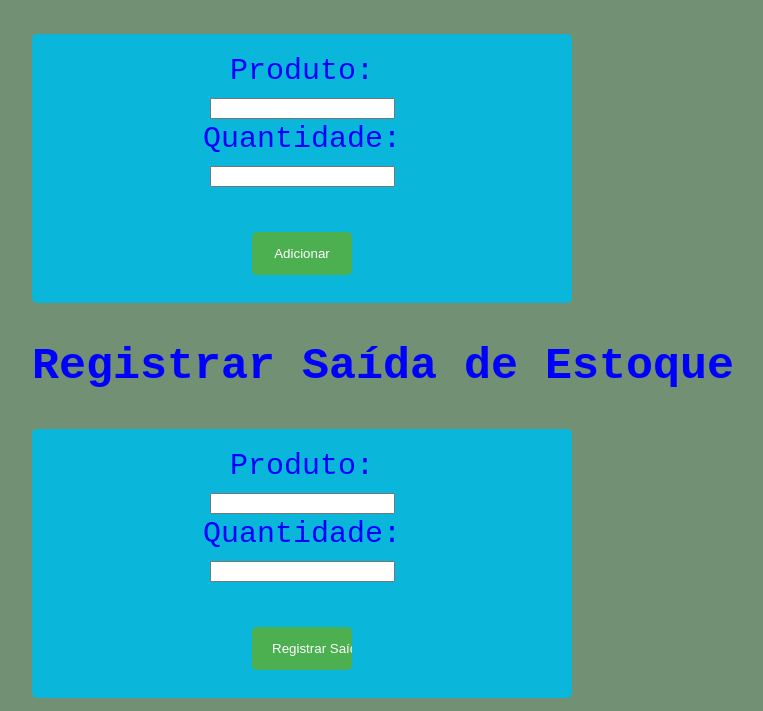
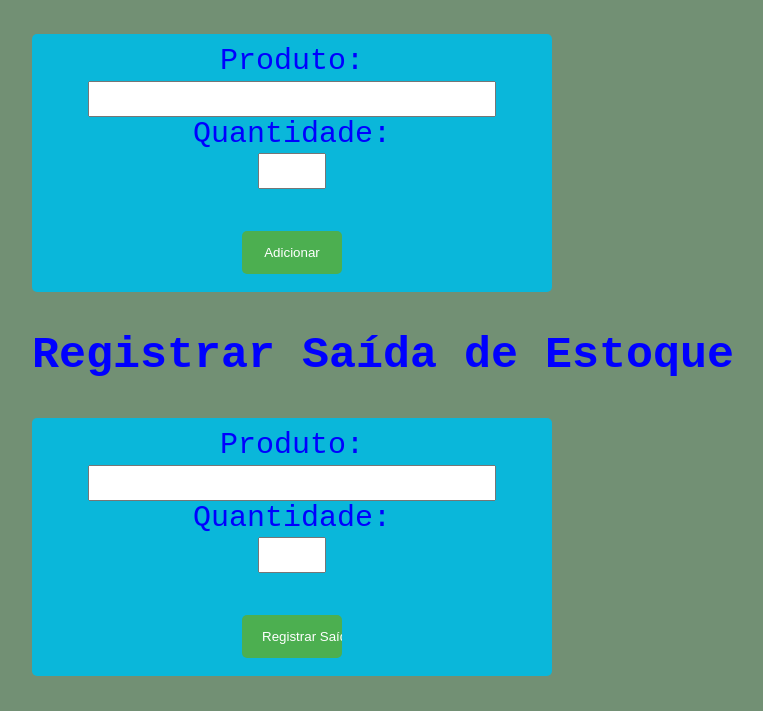
Before and after one commit to ruan1araujo/estoque-frios, a plain HTML site: page index.html in a window 1280 px wide. Shown: the part 409-1120 px from the top of the page, without its empty margins (16-779 px from the left). Drawn offline with Linux system fonts and the light colour scheme.

Commit message:
atualização

```diff
--- a/index.html
+++ b/index.html
@@ -16,8 +16,8 @@
         th, td {padding: 15px; text-align: center; border-bottom: 1px solid #fa0b0b;
         color:rgb(42, 34, 34);
             }
-        form {background-color: #4ac8ca; padding: 20px; border-radius: 5px; width: 100%; }
-        form {background-color: #0ab7da; padding: 20px; border-radius: 5px; width: 100%;}
+        form {background-color: #4ac8ca; padding: 0px; border-radius: 5px; width: 100%; }
+        form {background-color: #0ab7da; padding: 0px; border-radius: 5px; width: 100%;}
         input[type="submit"] {background-color: #4CAF50; color: white; padding: 14px 20px; margin: 8px 0; border: none; cursor: pointer; width: 20%; border-radius: 5px;}
         input[type="submit"]:hover {background-color: #45a049;}
         #produto {
@@ -36,12 +36,31 @@
        #formEntrada {
         text-align: center;
         width: 500px;
+        padding: 10px;
+
 
        }
        #formSaida {
         text-align: center;
         width: 500px;
+        padding: 10px;
 
+       }
+       #produtoSaida{
+        width: 400px;
+        height: 30px;
+       }
+       #produtoEntrada {
+        width: 400px;
+        height: 30px;
+       }
+       #quantidadeEntrada{
+        width: 60px;
+        height: 30px;
+       }
+       #quantidadeSaida{
+        width: 60px;
+        height: 30px;
        }
     </style>
     <script src="https://cdnjs.cloudflare.com/ajax/libs/jspdf/1.5.3/jspdf.debug.js"></script>
```
